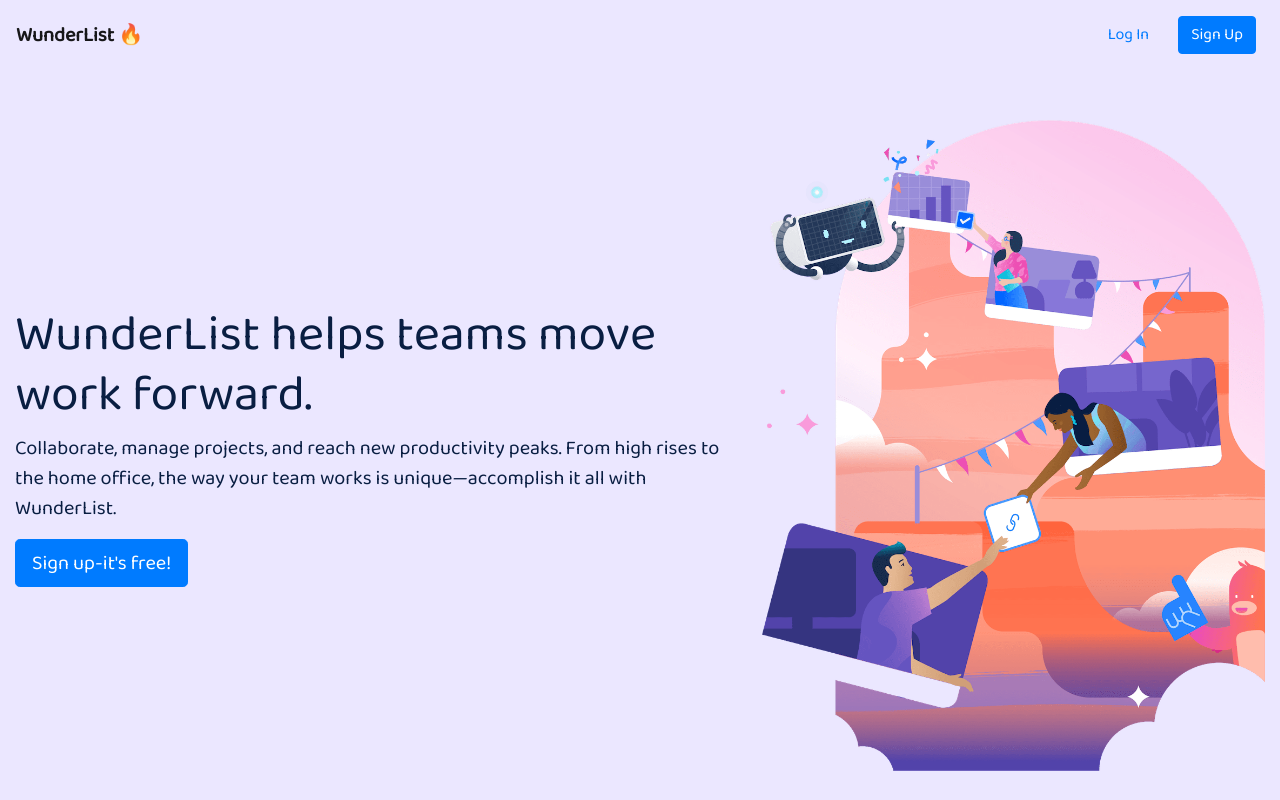
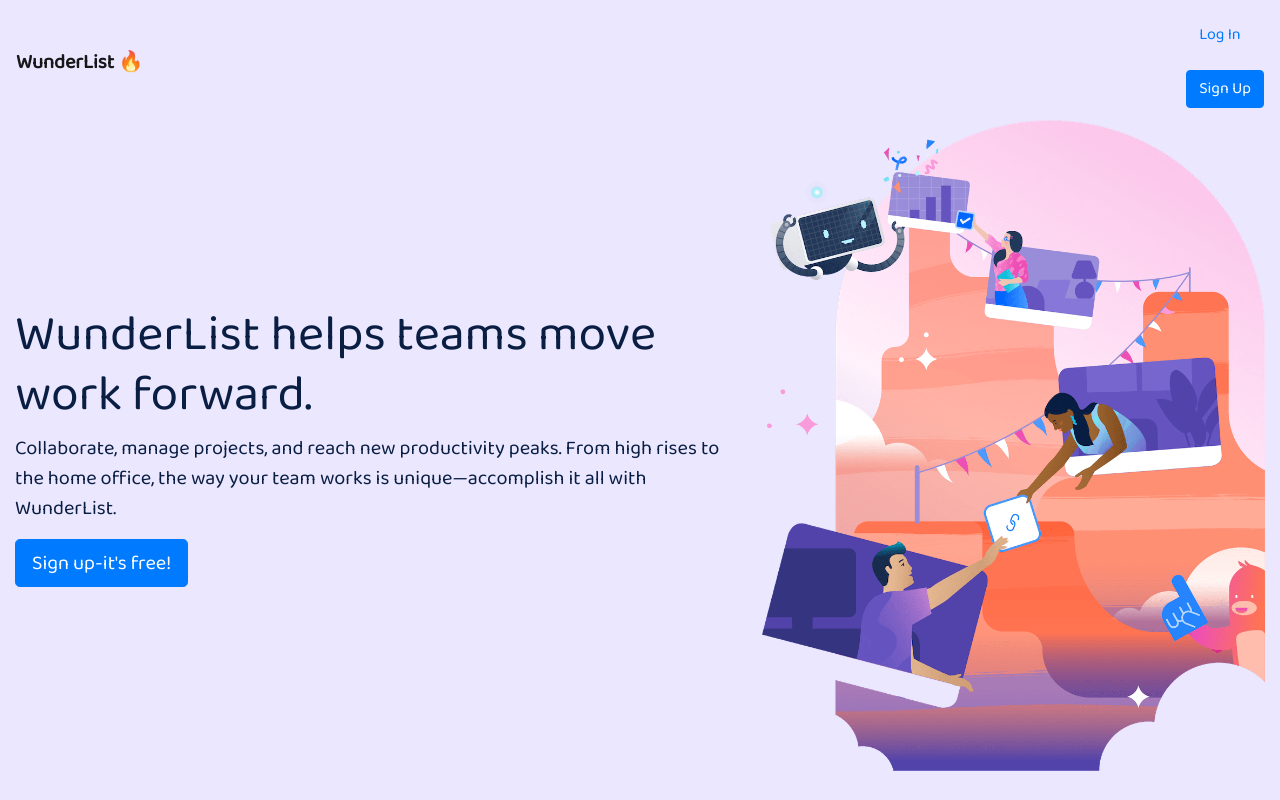
Before and after one commit to adityajain-web/WunderList, a plain HTML site: page index.html in a window 1280 px wide. Shown: the top 800 px of the page. Drawn offline with nearby package versions, Linux system fonts and the light colour scheme.

Commit message:
Update index.html

```diff
--- a/index.html
+++ b/index.html
@@ -32,10 +32,10 @@
     <!-- Header Start -->
     <header class="fixed-top" id="header">
         <!-- Navbar Start -->
-        <nav class="navbar navbar-expand-md navbar-light">
+        <nav class="navbar navbar-light">
             <a class="navbar-brand font-weight-bold" href="#">WunderList 🔥</a>
             <div class="ml-auto" id="navbarNav">
-                <ul class="navbar-nav">
+                <ul class="navbar-nav d-flex">
                     <li class="nav-item active">
                         <a class="nav-link" href="#">
                             <button class="btn  text-primary" id="header_logInBtn">Log In</button>
```
